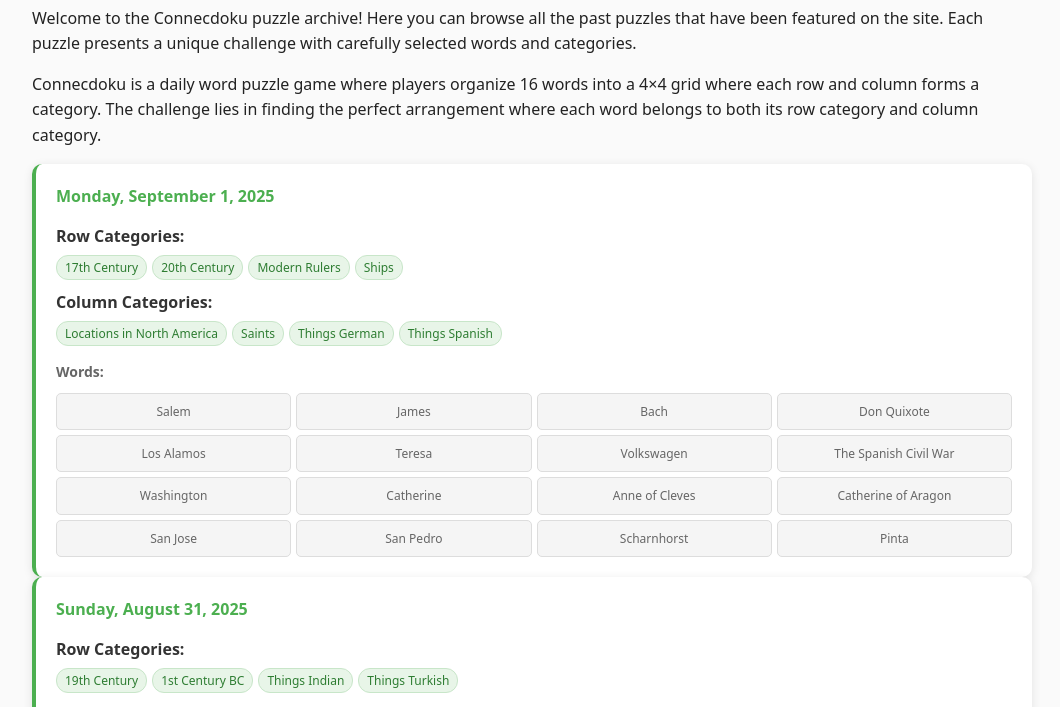
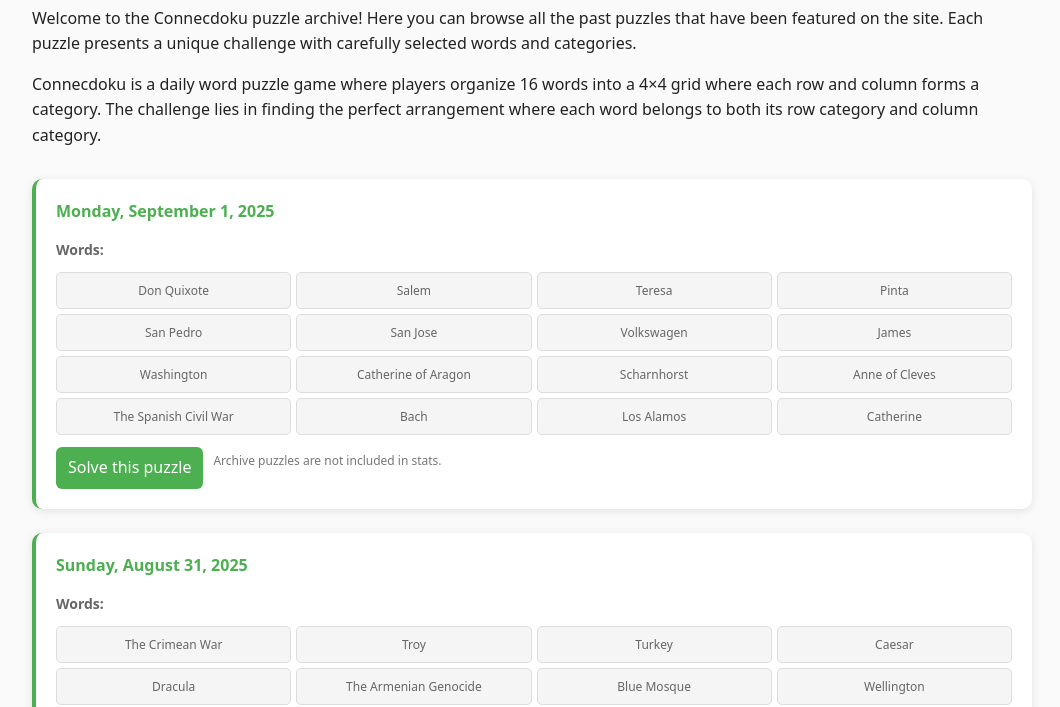
Before and after one commit to GarrettPetersen/connecdoku, a website: page archive.html in a window 1280 px wide. Shown: the part 112-819 px from the top of the page, without its empty margins (108-1168 px from the left). Drawn offline with Linux system fonts and the light colour scheme.

Commit message:
make archives playable

```diff
--- a/archive.html
+++ b/archive.html
@@ -37,8 +37,8 @@ p {
 }
 .puzzle-grid {
   display: grid;
-  grid-template-columns: repeat(auto-fill, minmax(300px, 1fr));
-  gap: 20px;
+  grid-template-columns: 1fr;
+  gap: 24px;
   margin: 30px 0;
 }
 .puzzle-card {
@@ -47,40 +47,43 @@ p {
   padding: 20px;
   box-shadow: 0 2px 10px rgba(0,0,0,0.1);
   border-left: 4px solid #4caf50;
+  box-sizing: border-box;
 }
 .puzzle-date {
   font-weight: bold;
   color: #4caf50;
   margin-bottom: 10px;
 }
-.puzzle-categories {
-  margin: 15px 0;
-}
-.category-section {
-  margin: 10px 0;
-}
-.category-title {
-  font-weight: bold;
-  color: #333;
-  margin-bottom: 5px;
-}
-.category-list {
-  display: flex;
-  flex-wrap: wrap;
-  gap: 5px;
-}
-.category-tag {
-  background: #e8f5e8;
-  color: #2e7d32;
-  padding: 2px 8px;
-  border-radius: 12px;
-  font-size: 12px;
-  border: 1px solid #c8e6c9;
-}
+.puzzle-categories { display:none; }
 .puzzle-words {
   margin-top: 15px;
   font-size: 14px;
   color: #666;
+}
+.actions {
+  margin-top: 12px;
+  display: flex;
+  gap: 10px;
+}
+.solve-btn {
+  background: #4caf50;
+  color: #fff;
+  border: none;
+  border-radius: 6px;
+  padding: 8px 12px;
+  cursor: pointer;
+  text-decoration: none;
+}
+.note { font-size: 12px; color: #777; margin-top: 4px; }
+
+.load-more-wrap { text-align: center; margin: 10px 0 40px; }
+.load-more {
+  background: #4caf50;
+  color: #fff;
+  border: none;
+  border-radius: 6px;
+  padding: 10px 16px;
+  cursor: pointer;
 }
 .word-grid {
   display: grid;
@@ -95,6 +98,11 @@ p {
   text-align: center;
   font-size: 12px;
   border: 1px solid #ddd;
+  word-wrap: break-word;
+  overflow-wrap: anywhere;
+  white-space: normal;
+  hyphens: auto;
+  max-width: 100%;
 }
 .footer {
   margin-top: 50px;
@@ -135,8 +143,11 @@ p {
 
     <p>Connecdoku is a daily word puzzle game where players organize 16 words into a 4×4 grid where each row and column forms a category. The challenge lies in finding the perfect arrangement where each word belongs to both its row category and column category.</p>
 
-    <div id="puzzleContainer">
+    <div id="puzzleContainer" class="puzzle-grid">
       <div class="loading">Loading puzzle archive...</div>
+    </div>
+    <div class="load-more-wrap" style="display:none;">
+      <button id="loadMore" class="load-more">Load more</button>
     </div>
 
     <div class="footer">
@@ -157,6 +168,8 @@ p {
       .then(response => response.json())
       .then(puzzles => {
         const container = document.getElementById('puzzleContainer');
+        const loadWrap = document.querySelector('.load-more-wrap');
+        const loadBtn = document.getElementById('loadMore');
         const pastPuzzles = [];
 
         // Calculate which puzzles are in the past
@@ -186,8 +199,12 @@ p {
         }
 
         let html = '';
+        const PAGE_SIZE = 100;
+        let rendered = 0;
 
-        pastPuzzles.forEach(({ index, puzzle, date }) => {
+        function renderBatch() {
+          const slice = pastPuzzles.slice(rendered, rendered + PAGE_SIZE);
+          slice.forEach(({ index, puzzle, date }) => {
           const dateStr = date.toLocaleDateString('en-US', {
             weekday: 'long',
             year: 'numeric',
@@ -199,42 +216,45 @@ p {
             <div class="puzzle-card">
               <div class="puzzle-date">${dateStr}</div>
 
-              <div class="puzzle-categories">
-                <div class="category-section">
-                  <div class="category-title">Row Categories:</div>
-                  <div class="category-list">
-                    ${puzzle.rows.map(cat => `<span class="category-tag">${cat}</span>`).join('')}
-                  </div>
-                </div>
-
-                <div class="category-section">
-                  <div class="category-title">Column Categories:</div>
-                  <div class="category-list">
-                    ${puzzle.cols.map(cat => `<span class="category-tag">${cat}</span>`).join('')}
-                  </div>
-                </div>
-              </div>
-
               <div class="puzzle-words">
                 <strong>Words:</strong>
                 <div class="word-grid">
           `;
 
-          // Display words in 4x4 grid
-          for (let r = 0; r < 4; r++) {
-            for (let c = 0; c < 4; c++) {
-              html += `<div class="word-cell">${puzzle.words[r][c]}</div>`;
-            }
-          }
+          // Display the 16 words in randomized order
+          const flat = [...puzzle.words.flat()].map(v => [Math.random(), v]).sort((a,b)=>a[0]-b[0]).map(v=>v[1]);
+          for (let i = 0; i < 16; i++) html += `<div class="word-cell">${flat[i]}</div>`;
 
           html += `
                 </div>
               </div>
+              <div class="actions">
+                <a class="solve-btn" href="index.html?puzzle=${index}">Solve this puzzle</a>
+                <span class="note">Archive puzzles are not included in stats.</span>
+              </div>
             </div>
           `;
-        });
+          });
+          rendered += slice.length;
+          if (rendered === slice.length) {
+            container.innerHTML = html;
+          } else {
+            container.insertAdjacentHTML('beforeend', html);
+          }
+          html = '';
+          if (rendered < pastPuzzles.length) {
+            loadWrap.style.display = '';
+          } else {
+            loadWrap.style.display = 'none';
+          }
+        }
 
-        container.innerHTML = html;
+        renderBatch();
+
+        if (rendered < pastPuzzles.length) {
+          loadWrap.style.display = '';
+          loadBtn.onclick = () => renderBatch();
+        }
       })
       .catch(error => {
         console.error('Error loading puzzles:', error);
```
Also changed, not shown: index.html (+48 -15 lines), 1 other file.
